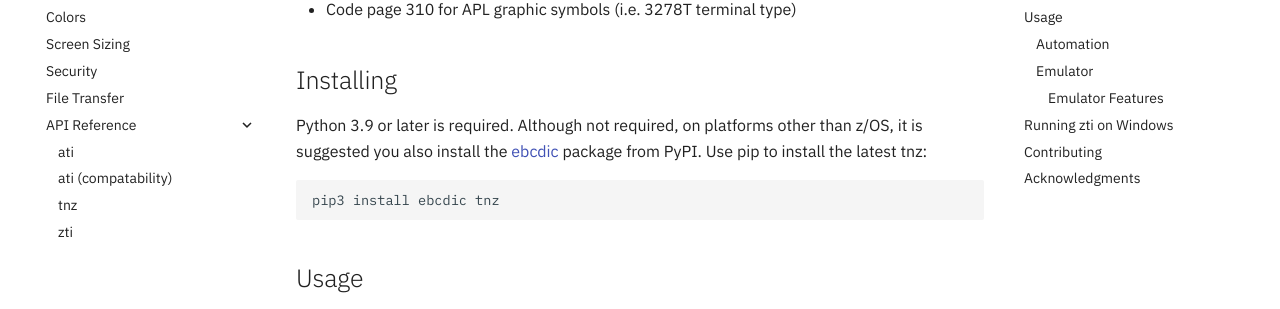
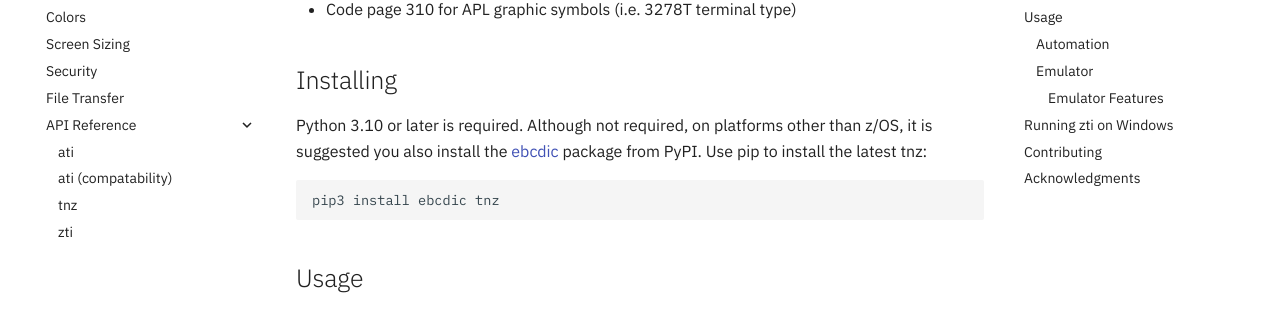
Before and after one commit to IBM/tnz, an MkDocs documentation site: the page built from docs/index.md, in a window 1280 px wide and 900 px high, scrolled down 358 px. Shown: the part 145-454 px from the top of the window. Built offline with MkDocs 1.6.1 and Material for MkDocs 9.7.7, drawn with Linux system fonts in a browser that asks for light colours; comment, search, counter and statistics services are not loaded.

Commit message:
>=Python 3.10 (#327)

```diff
--- a/docs/index.md
+++ b/docs/index.md
@@ -18,7 +18,7 @@ stream. The ati module allows for easier 3270 terminal automation.
 
 ## Installing
 
-Python 3.9 or later is required.
+Python 3.10 or later is required.
 Although not required, on platforms other than z/OS, it is suggested
 you also install the [ebcdic](https://pypi.org/project/ebcdic)
 package from PyPI.
--- a/pyproject.toml
+++ b/pyproject.toml
@@ -6,7 +6,7 @@ build-backend = "setuptools.build_meta"
 name = "tnz"
 dynamic = ["version"]
 description = "Telnet-3270 to Z tool and library"
-requires-python = ">=3.9"
+requires-python = ">=3.10"
 
 [[project.authors]]
 name = "Neil Johnson"
```
Also changed, not shown: README.md (+1 -1 lines).
